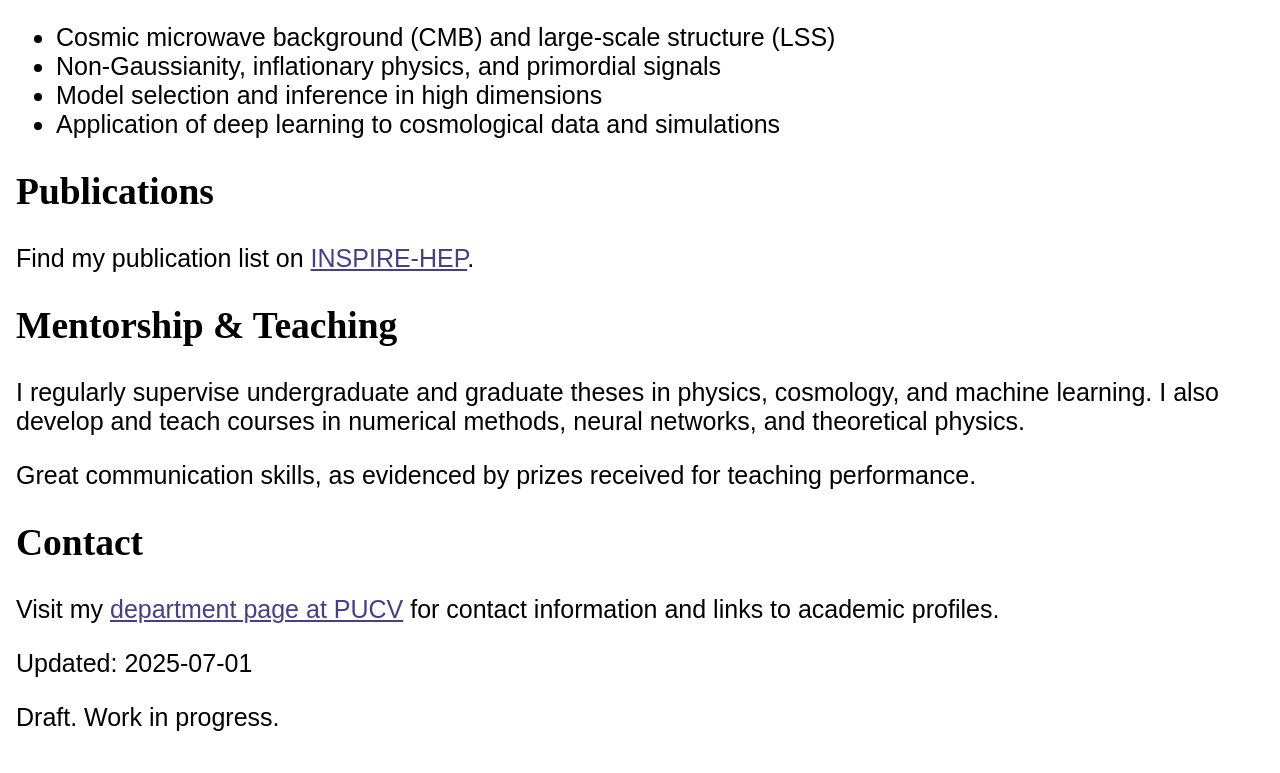
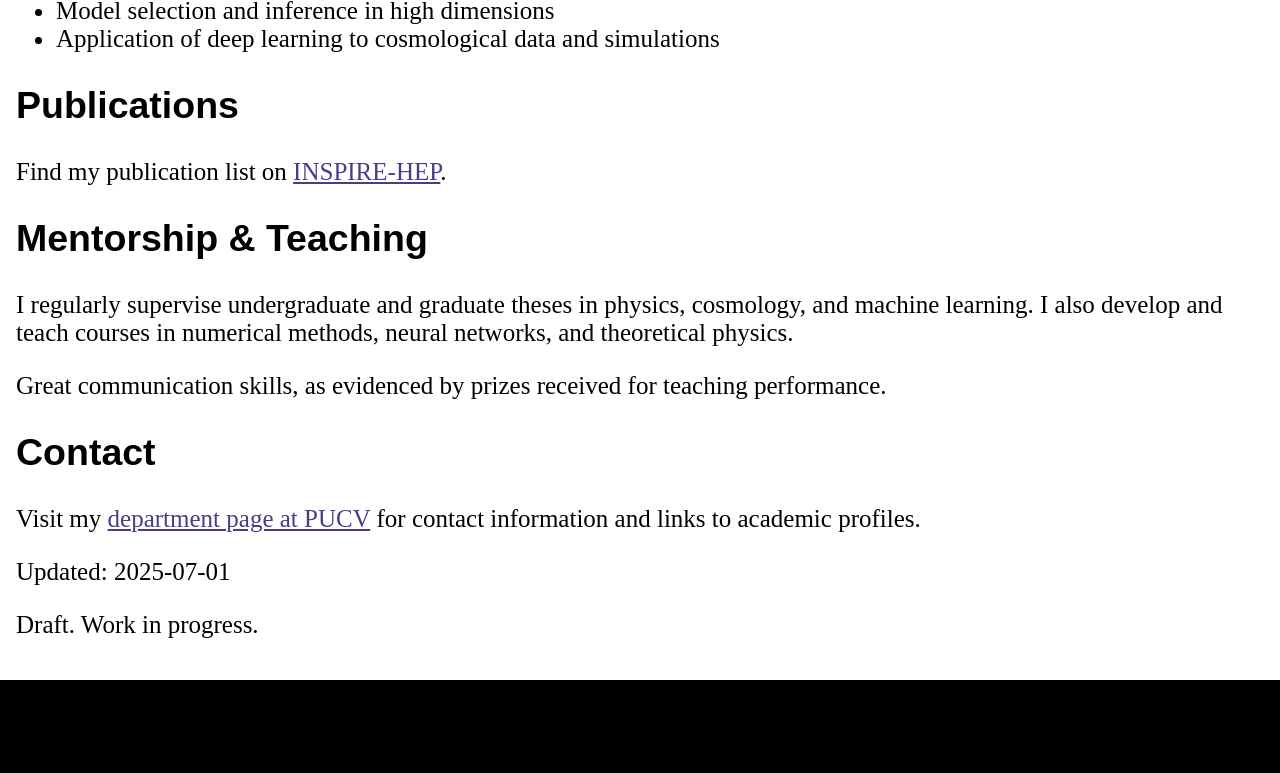
Before and after one commit to jorgenorena/cv, a plain HTML site: page index.html in a window 1280 px wide. Shown: the part 1583-2356 px from the top of the page. After the commit the page ends 2263 px from the top, so only its background shows below. Drawn offline with Linux system fonts and the light colour scheme.

Commit message:
add several fonts to try

```diff
--- a/style.css
+++ b/style.css
@@ -1,8 +1,6 @@
 /*
 TODO:
-- Pick the right fonts
 - Make text justified
-- Improve styling of links
 - Make it responsive
 - Improve CSS effect to make page more readable (look for different location).
   + Add buttons for day/night/mid
@@ -23,12 +21,31 @@ body {
 }
 
 /* fonts */
-h1, h2, h3, header * {
+/* h1, h2, h3, header * {
   font-family: 'Merriweather', serif;
 }
 body, p {
   font-family: 'Source Sans Pro', Arial, sans-serif;
+} */
+/* h1, h2, h3 {
+  font-family: 'Playfair Display', serif;
 }
+body, p {
+  font-family: 'Lato', Arial, sans-serif;
+} */
+/* h1, h2, h3 {
+  font-family: 'Montserrat', sans-serif;
+}
+body, p {
+  font-family: 'Open Sans', Arial, sans-serif;
+} */
+h1, h2, h3, header * {
+  font-family: 'IBM Plex Sans', sans-serif;
+}
+body, p {
+  font-family: 'IBM Plex Serif', serif;
+}
+
 
 /* links */
 a {
```
Also changed, not shown: index.html (+1 -0 lines).
